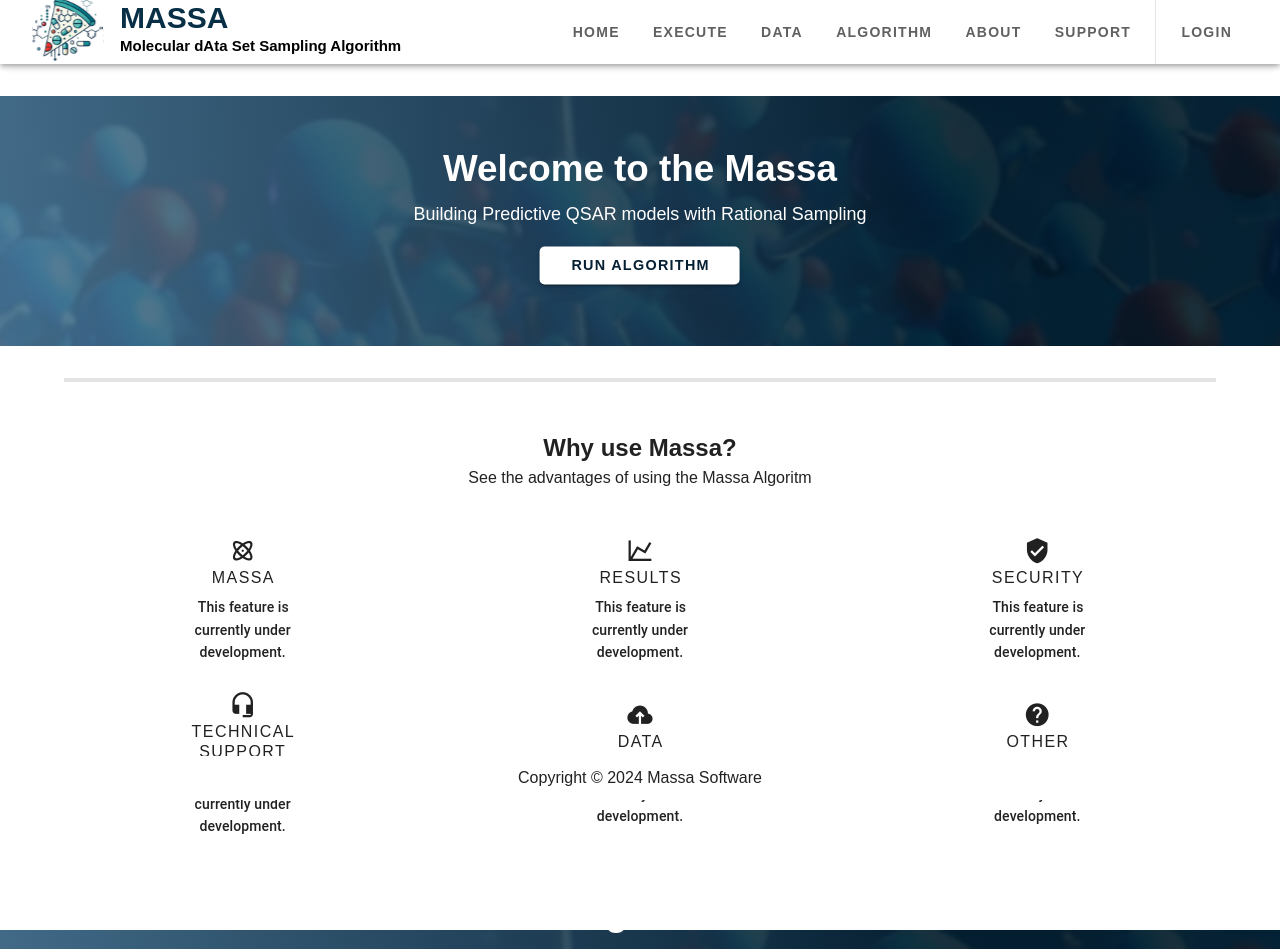
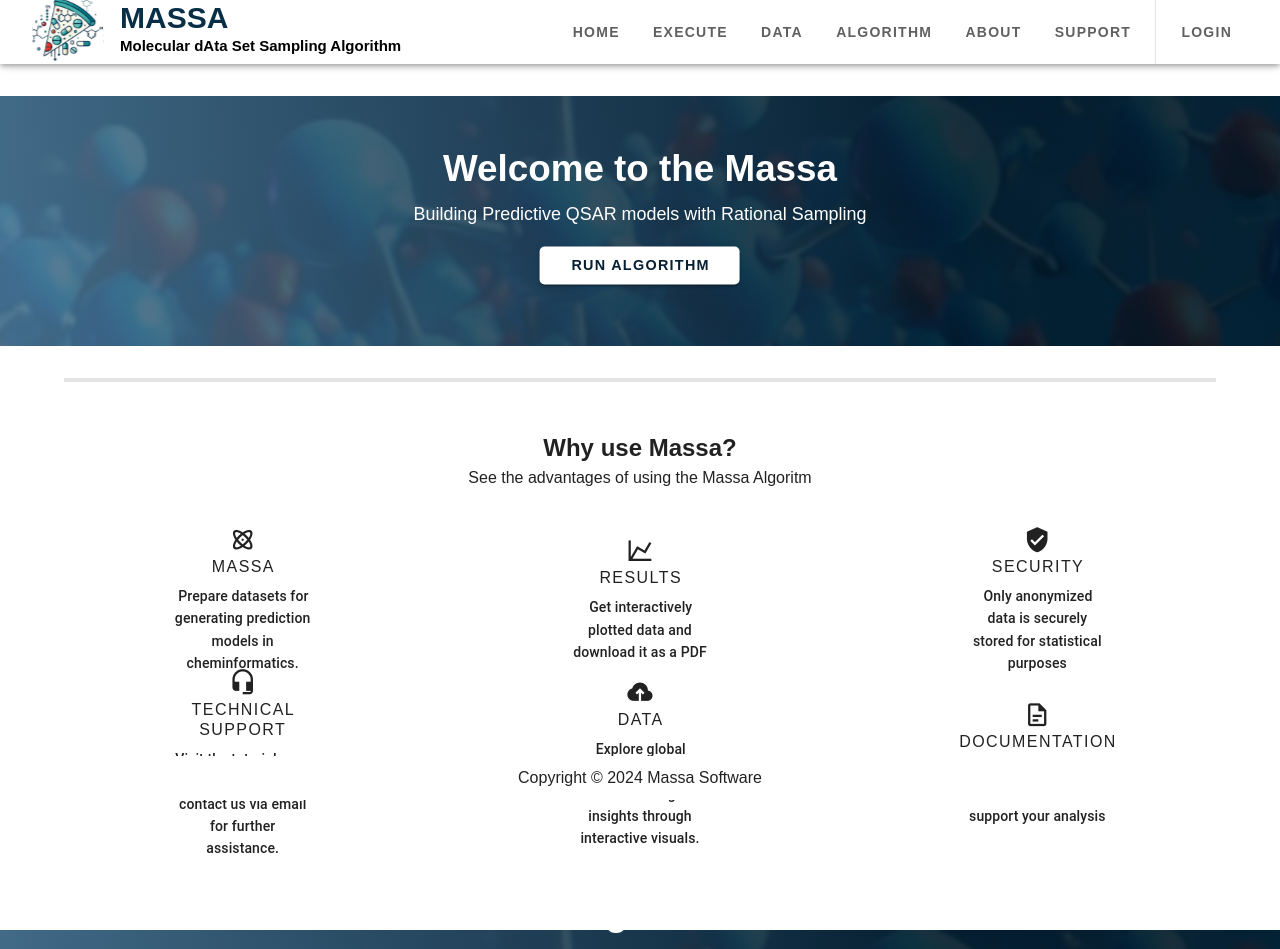
Before and after one commit to o-romeroo/TI4-front-end, a Vue app: page / in a window 1280 px wide. Shown: the top 949 px of the page. Built offline with nearby package versions, Linux system fonts and the light colour scheme.

Commit message:
Update Home.vue

```diff
--- a/src/views/Home.vue
+++ b/src/views/Home.vue
@@ -73,38 +73,38 @@ const items = [
 {
     category: 'massa',
     text: 'Massa',
-    subtext: 'This feature is currently under development.',
+    subtext: 'Prepare datasets for generating prediction models in cheminformatics.',
     icon: 'mdi-atom',
   },
   {
     category: 'results',
     text: 'Results',
-    subtext: 'This feature is currently under development.',
+    subtext: 'Get interactively plotted data and download it as a PDF',
     icon: 'mdi-chart-line',
   },
   {
     category: 'security',
     text: 'Security',
-    subtext: 'This feature is currently under development.',
+    subtext: 'Only anonymized data is securely stored for statistical purposes',
     icon: 'mdi-shield-check',
   },
   {
     category: 'technicalSupport',
     text: 'Technical Support',
-    subtext: 'This feature is currently under development.',
+    subtext: 'Visit the tutorial page for guidance or contact us via email for further assistance.',
     icon: 'mdi-headset',
   },
   {
     category: 'data',
     text: 'Data',
-    subtext: 'This feature is currently under development.',
+    subtext: 'Explore global analysis statistics and user origin insights through interactive visuals.',
     icon: 'mdi-cloud-upload',
   },
   {
-    category: 'other',
-    text: 'Other',
-    subtext: 'This feature is currently under development.',
-    icon: 'mdi-help-circle',
+    category: 'documentation',
+    text: 'Documentation',
+    subtext: 'Access detailed guides and resources to support your analysis',
+    icon: 'mdi-file-document-outline',
   },
 ];
 
```
